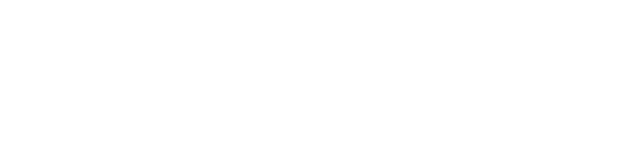
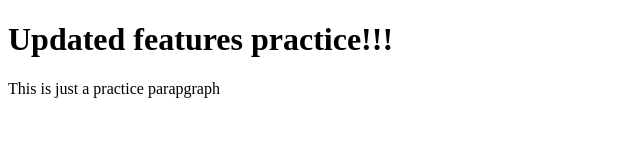
Before and after one commit to Barsilay/GitProject, a plain HTML site: page index.html in a window 1280 px wide. Shown: the whole page, without its empty margins (0-640 px from the left). Drawn offline with Linux system fonts and the light colour scheme.

Commit message:
Added Features

```diff
--- a/index.html
+++ b/index.html
@@ -7,6 +7,7 @@
     <title>Document</title>
 </head>
 <body>
-
+    <h1>Updated features practice!!!</h1>
+    <p>This is just a practice parapgraph</p>
 </body>
 </html>
```
